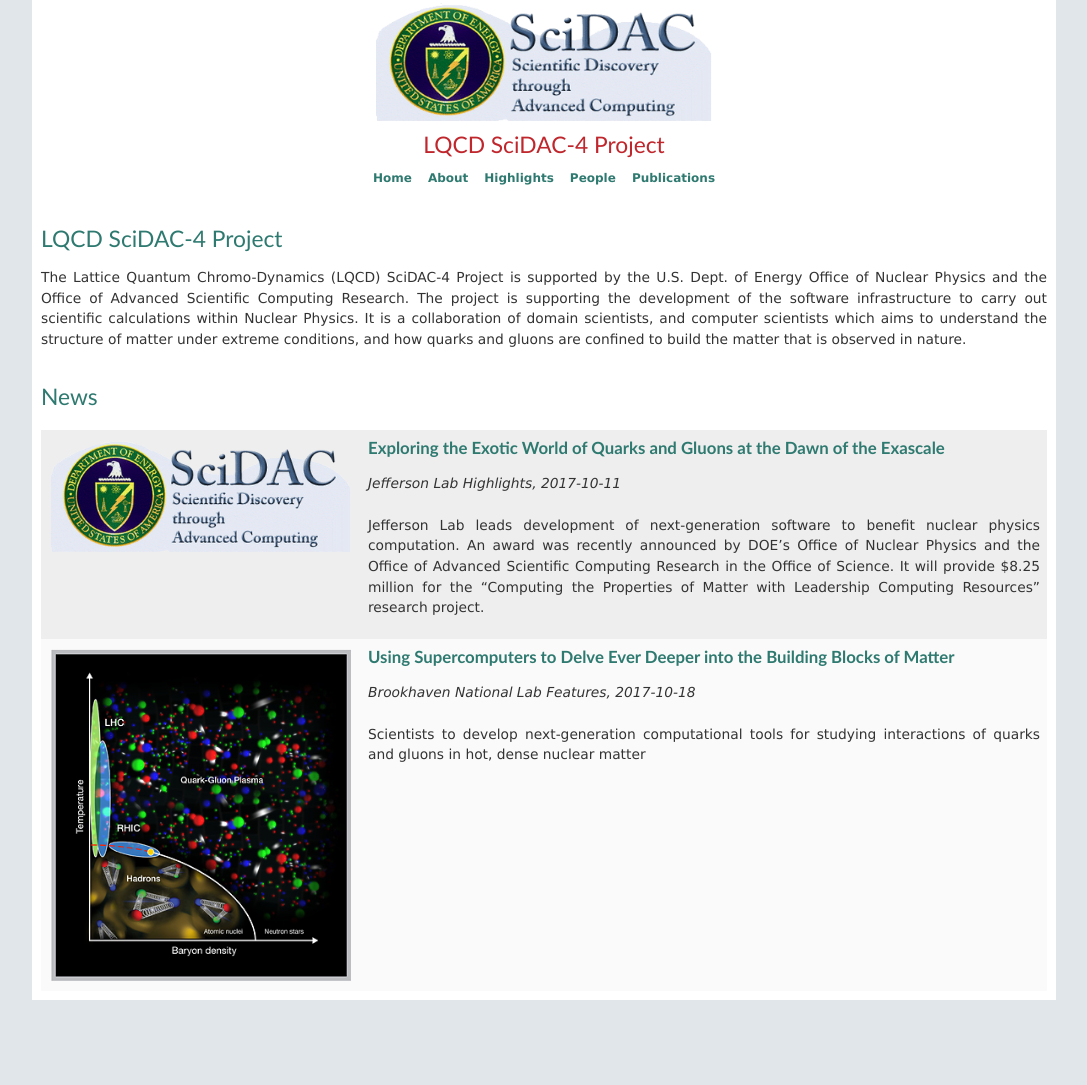
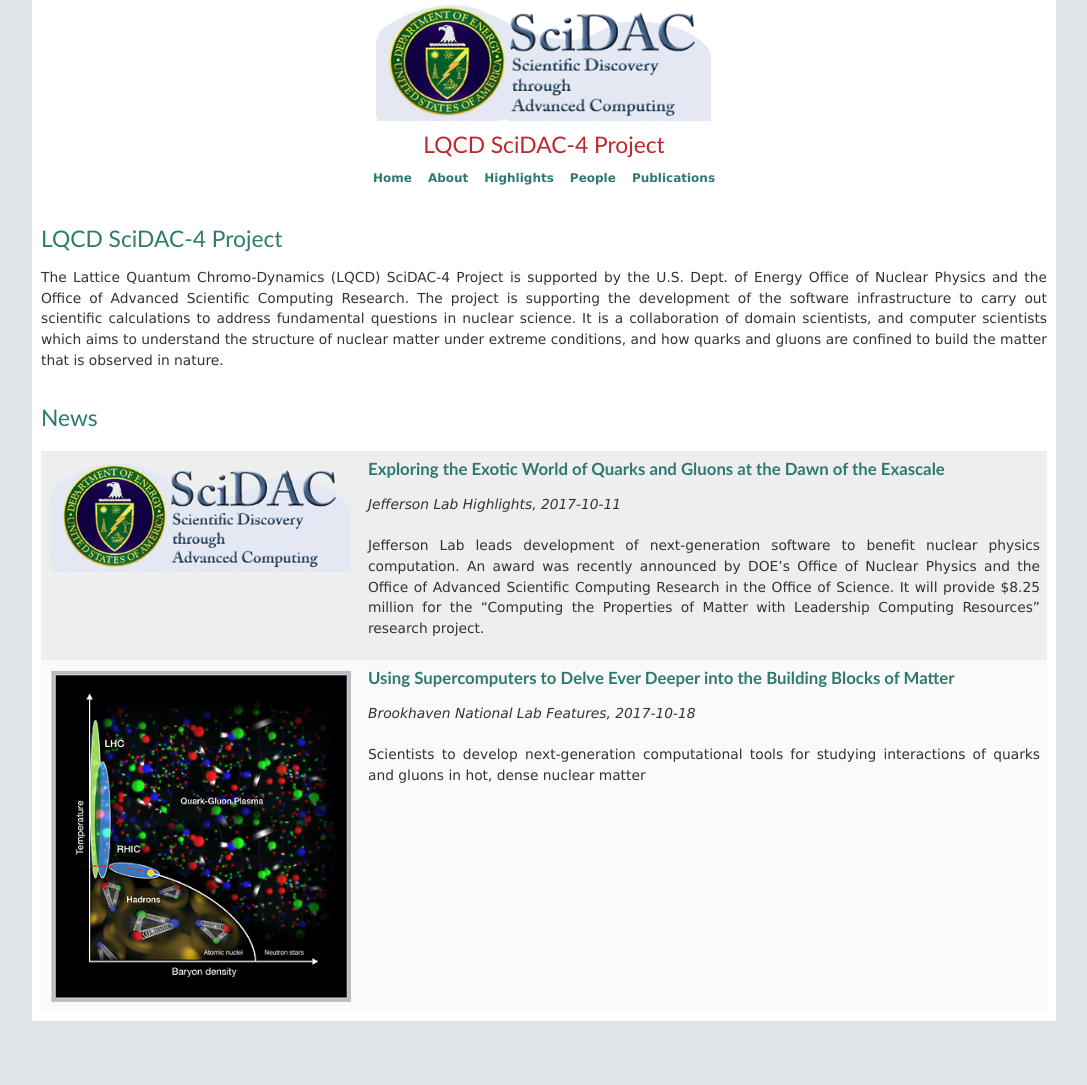
Before and after one commit to LQCDSciDAC4/LQCDSciDAC4.github.io, a Jekyll site: the page built from index.html, in a window 1280 px wide. Shown: the whole page, without its empty margins (82-1169 px from the left). Built offline with Jekyll 4.4.1, drawn with Linux system fonts in a browser that asks for light colours; before the commit the page ends 1064 px from its top, so only the background shows below that.

Commit message:
More tweaks.

```diff
--- a/index.html
+++ b/index.html
@@ -6,16 +6,15 @@
 <a id="main"></a><h1>LQCD SciDAC-4 Project</h1>
 <div>
 
-  <p>
-  The Lattice Quantum Chromo-Dynamics (LQCD) SciDAC-4 Project is
+  <p> The Lattice Quantum Chromo-Dynamics (LQCD) SciDAC-4 Project is
   supported by the U.S. Dept. of Energy Office of Nuclear Physics and
   the Office of Advanced Scientific Computing Research. The project is
-  supporting the development of the software infrastructure to carry out scientific
-  calculations within Nuclear Physics. It is a collaboration of domain
-  scientists, and computer scientists which aims to understand the structure of matter under
-  extreme conditions, and how quarks and gluons are confined to build
-  the matter that is observed in nature.
-  </p>
+  supporting the development of the software infrastructure to carry
+  out scientific calculations to address fundamental questions in
+  nuclear science. It is a collaboration of domain scientists, and
+  computer scientists which aims to understand the structure of
+  nuclear matter under extreme conditions, and how quarks and gluons
+  are confined to build the matter that is observed in nature.  </p>
 
 </div>
 
```
